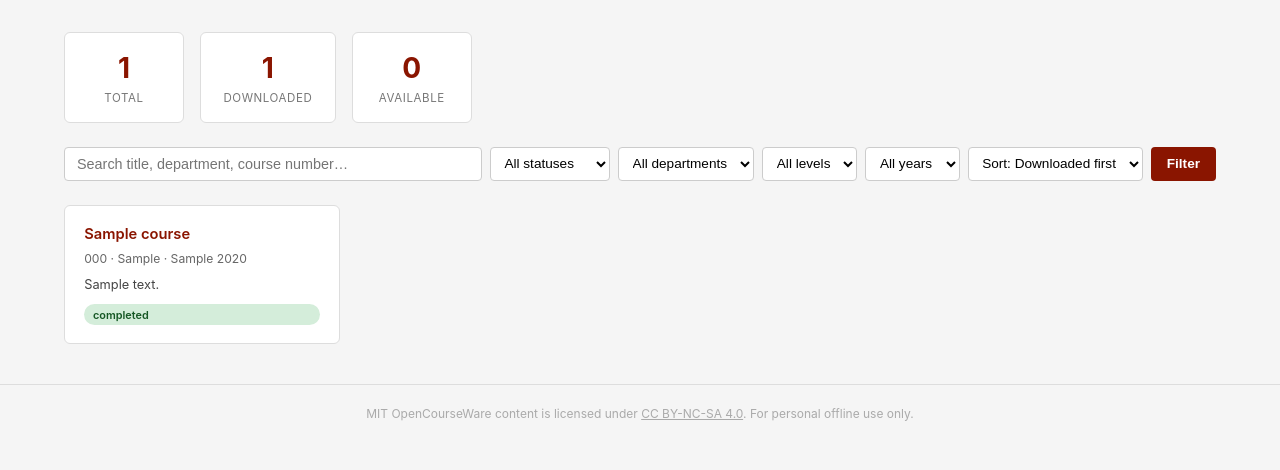
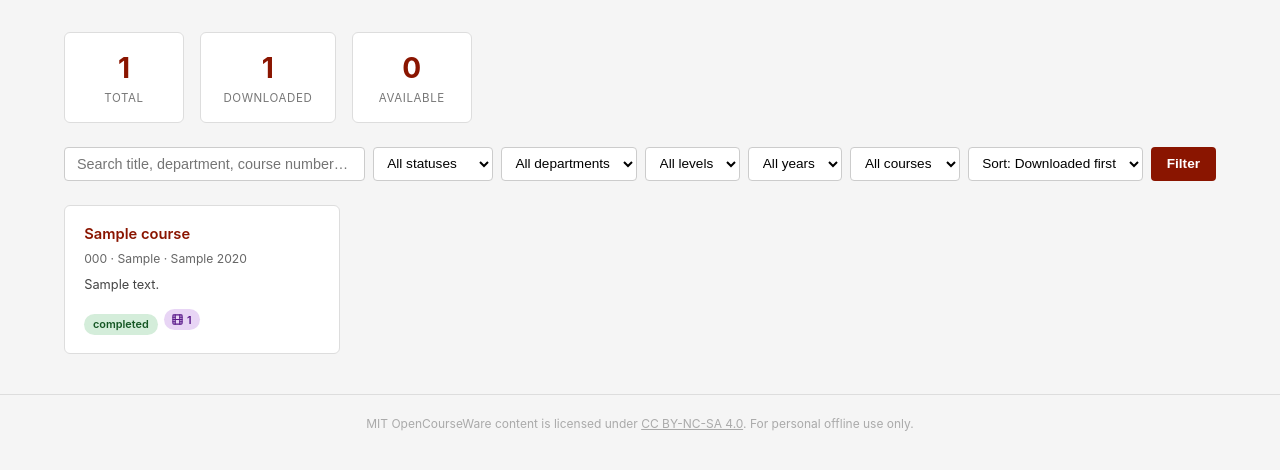
Before and after one commit to esadmf/mit-ocw-offline, a FastAPI app: page / in a window 1280 px wide. Shown: the part 81-551 px from the top of the page. Run offline with FastAPI, Linux system fonts and the light colour scheme; tables that the repository leaves empty hold one stand-in row (values such as "Sample post").

Commit message:
Add video indicator and video filter/sort to library page
Added a film strip icon badge (with video count) to course cards on the library page for any downloaded course that has videos. Added a "Has videos" filter to show only video-bearing courses and a "Videos first" sort option that ranks courses by video count descending.

```diff
--- a/server/main.py
+++ b/server/main.py
@@ -96,6 +96,7 @@ async def index(
     year: str = "",
     level: str = "",
     sort: str = "status",
+    has_videos: str = "",
 ):
     db = SessionLocal()
     query = db.query(Course)
@@ -115,6 +116,8 @@ async def index(
         query = query.filter(Course.year == int(year))
     if level:
         query = query.filter(Course.level == level)
+    if has_videos:
+        query = query.filter(Course.video_count > 0)
 
     status_order = case(
         (Course.status == "completed",   0),
@@ -130,6 +133,9 @@ async def index(
         courses = query.order_by(Course.title).all()
     elif sort == "number":
         courses = query.order_by(Course.course_number.nulls_last(), Course.title).all()
+    elif sort == "videos":
+        video_order = case((Course.video_count > 0, 0), else_=1)
+        courses = query.order_by(video_order, Course.video_count.desc(), Course.title).all()
     else:  # "status" — downloaded first
         courses = query.order_by(status_order, Course.title).all()
 
@@ -166,6 +172,7 @@ async def index(
         "year_filter": year,
         "level_filter": level,
         "sort": sort,
+        "has_videos": has_videos,
     })
 
 
--- a/server/templates/base.html
+++ b/server/templates/base.html
@@ -83,6 +83,12 @@
     .badge-available  { background: #e2e3e5; color: #383d41; }
     .badge-downloading{ background: #cce5ff; color: #004085; }
     .badge-failed     { background: #f8d7da; color: #721c24; }
+    .badge-video {
+      display: inline-flex; align-items: center; gap: 0.25rem;
+      font-size: 0.68rem; font-weight: 600;
+      padding: 0.15rem 0.5rem; border-radius: 12px;
+      background: #e8d5f5; color: #5a1a8a;
+    }
 
     /* Course detail */
     .back { margin-bottom: 1.25rem; font-size: 0.88rem; }
--- a/server/templates/index.html
+++ b/server/templates/index.html
@@ -40,16 +40,22 @@
     {% endfor %}
   </select>
 
+  <select name="has_videos">
+    <option value=""  {% if not has_videos %}selected{% endif %}>All courses</option>
+    <option value="1" {% if has_videos %}selected{% endif %}>Has videos</option>
+  </select>
+
   <select name="sort">
     <option value="status"     {% if sort == 'status'     %}selected{% endif %}>Sort: Downloaded first</option>
     <option value="title"      {% if sort == 'title'      %}selected{% endif %}>Sort: Title</option>
     <option value="department" {% if sort == 'department' %}selected{% endif %}>Sort: Department</option>
     <option value="year"       {% if sort == 'year'       %}selected{% endif %}>Sort: Year (newest)</option>
     <option value="number"     {% if sort == 'number'     %}selected{% endif %}>Sort: Course Number</option>
+    <option value="videos"     {% if sort == 'videos'     %}selected{% endif %}>Sort: Videos first</option>
   </select>
 
   <button type="submit" class="btn btn-secondary">Filter</button>
-  {% if q or status_filter or department_filter or year_filter or level_filter or sort != 'status' %}
+  {% if q or status_filter or department_filter or year_filter or level_filter or has_videos or sort != 'status' %}
   <a href="/" class="btn btn-secondary">Clear</a>
   {% endif %}
 </form>
@@ -67,7 +73,15 @@
     {% if course.description %}
     <div class="card-desc">{{ course.description }}</div>
     {% endif %}
-    <span class="badge badge-{{ course.status }}">{{ course.status }}</span>
+    <div style="display:flex; align-items:center; gap:0.4rem; margin-top:0.6rem; flex-wrap:wrap;">
+      <span class="badge badge-{{ course.status }}">{{ course.status }}</span>
+      {% if course.video_count and course.video_count > 0 %}
+      <span class="badge-video" title="{{ course.video_count }} video{{ 's' if course.video_count != 1 else '' }}">
+        <svg width="11" height="11" viewBox="0 0 24 24" fill="none" stroke="currentColor" stroke-width="2.5" stroke-linecap="round" stroke-linejoin="round" style="vertical-align:-1px;"><rect x="2" y="2" width="20" height="20" rx="2"/><line x1="7" y1="2" x2="7" y2="22"/><line x1="17" y1="2" x2="17" y2="22"/><line x1="2" y1="12" x2="22" y2="12"/><line x1="2" y1="7" x2="7" y2="7"/><line x1="17" y1="7" x2="22" y2="7"/><line x1="17" y1="17" x2="22" y2="17"/><line x1="2" y1="17" x2="7" y2="17"/></svg>
+        {{ course.video_count }}
+      </span>
+      {% endif %}
+    </div>
   </div>
   {% endfor %}
 </div>
```
